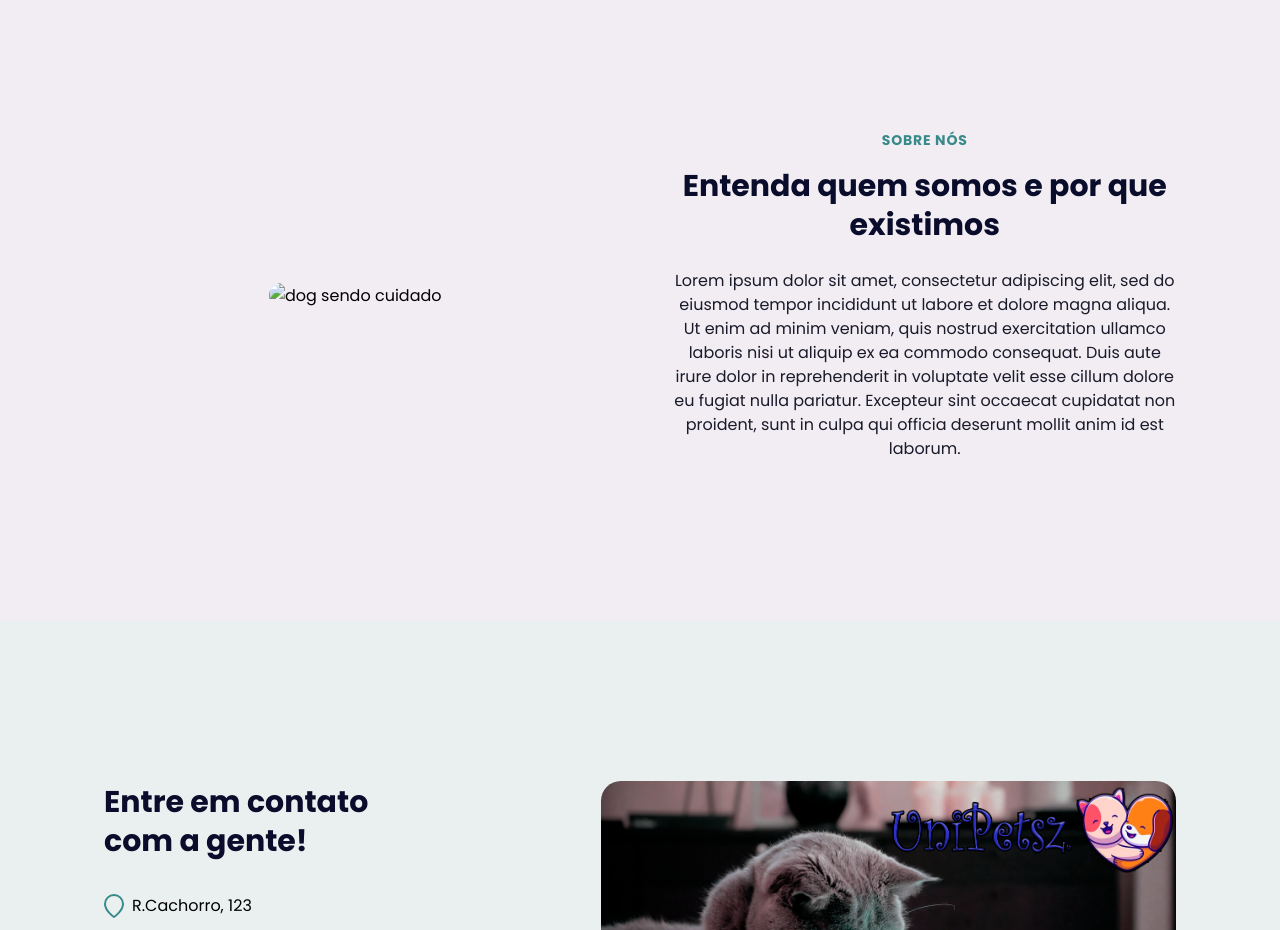
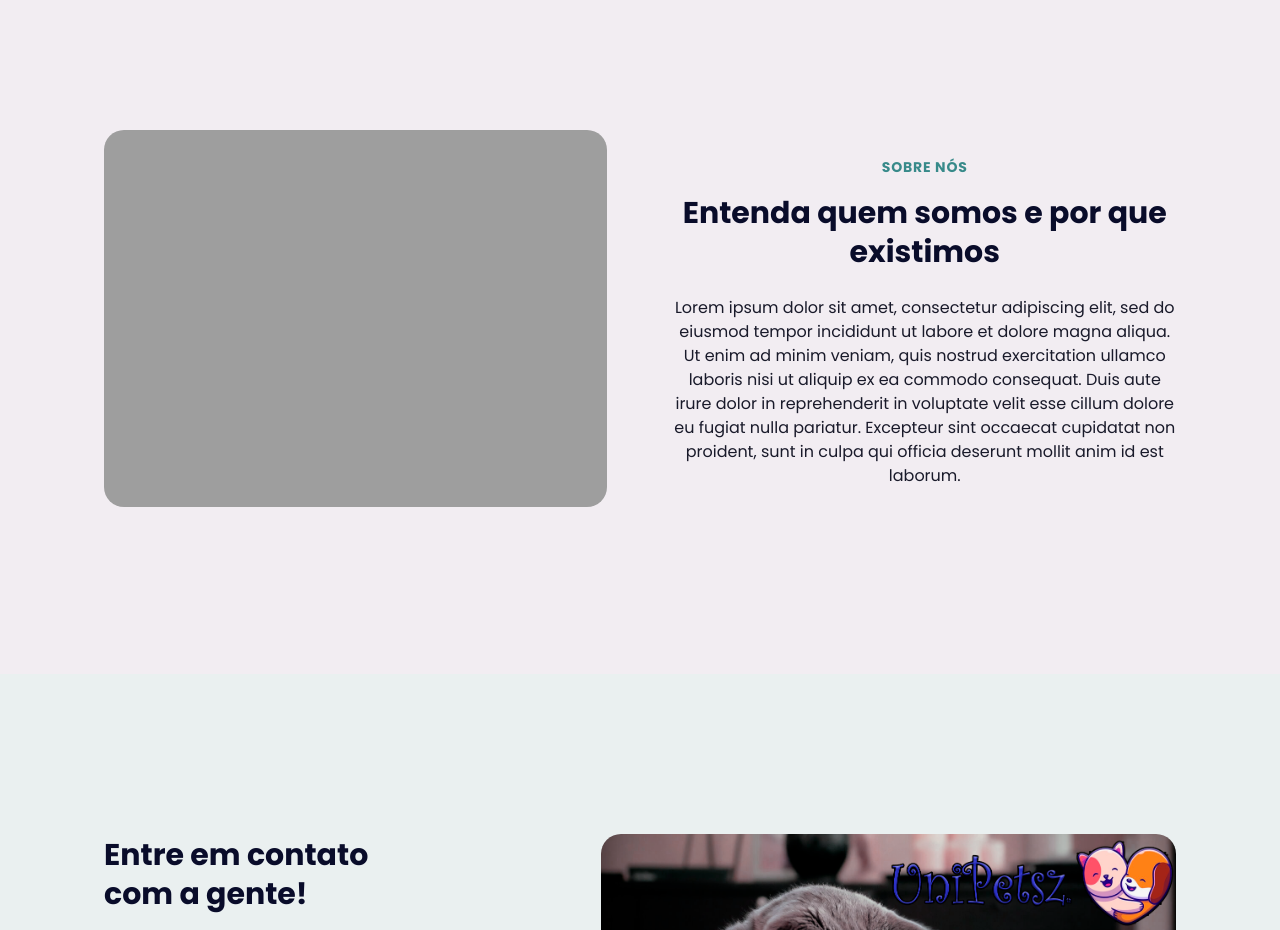
Before and after one commit to MrkiraZ/UniPetsz, a plain HTML site: page index.html in a window 1280 px wide. Shown: the part 2360-3290 px from the top of the page. Drawn offline with nearby package versions, Linux system fonts and the light colour scheme; the site is published under a folder, as on GitHub Pages, so addresses that start at the root find nothing.

Commit message:
Update index.html

```diff
--- a/index.html
+++ b/index.html
@@ -259,7 +259,7 @@
           </div>
         </div>
           <div class="col-b">
-            <img src="/img/about.jpg" alt="dog sendo cuidado">
+            <img src="./img/about.jpg" alt="dog sendo cuidado">
           </div>
     </div>
 
```
